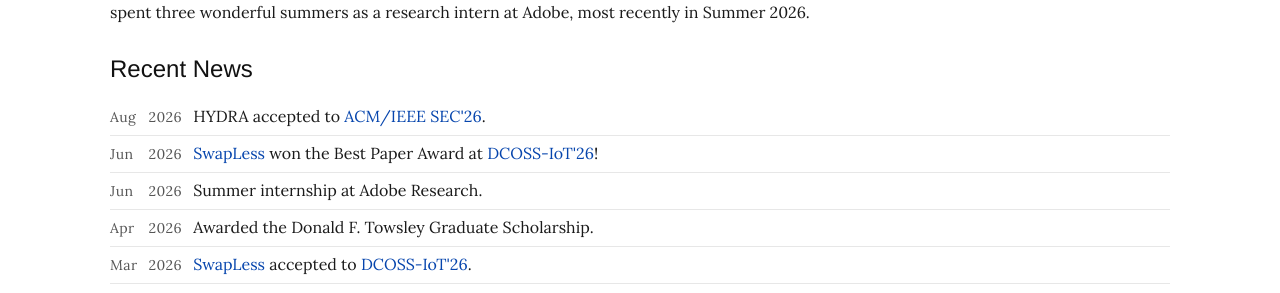
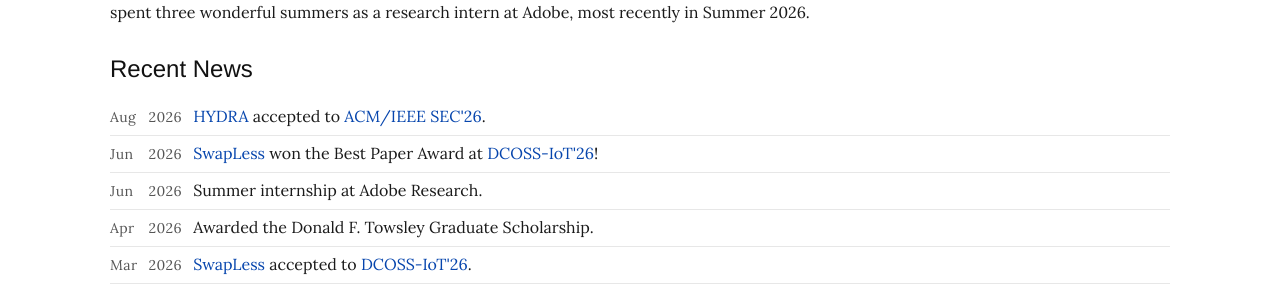
Before and after one commit to khngnathan/personal-website, a Jekyll site: the page built from index.html, in a window 1280 px wide. Shown: the part 435-728 px from the top of the page. Built offline with Jekyll 4.4.1, drawn with Linux system fonts in a browser that asks for light colours.

Commit message:
HYDRA: link to PDF (placeholder until official link)
Point the HYDRA publication title and the news mentions at
lass.cs.umass.edu/papers/pdf/sec26-hydra.pdf; keep SEC'26 -> conference.

```diff
--- a/index.html
+++ b/index.html
@@ -41,7 +41,7 @@ active: home
 <section id="news">
   <h2>Recent News</h2>
   <ul class="news">
-    <li><span class="date">Aug 2026</span> HYDRA accepted to <a href="https://acm-ieee-sec.org/2026/">ACM/IEEE SEC'26</a>.</li>
+    <li><span class="date">Aug 2026</span> <a href="https://lass.cs.umass.edu/papers/pdf/sec26-hydra.pdf">HYDRA</a> accepted to <a href="https://acm-ieee-sec.org/2026/">ACM/IEEE SEC'26</a>.</li>
     <li><span class="date">Jun 2026</span> <a href="https://ieeexplore.ieee.org/document/11659375">SwapLess</a> won the Best Paper Award at <a href="https://dcoss.org/">DCOSS-IoT'26</a>!</li>
     <li><span class="date">Jun 2026</span> Summer internship at Adobe Research.</li>
     <li><span class="date">Apr 2026</span> Awarded the Donald F. Towsley Graduate Scholarship.</li>
--- a/news.html
+++ b/news.html
@@ -9,7 +9,7 @@ description: News archive for Nathan Kwan-Ho Ng — papers, awards, internships,
 <section>
   <h2>2026</h2>
   <ul class="news">
-    <li><span class="date">Aug 2026</span> HYDRA accepted to <a href="https://acm-ieee-sec.org/2026/">ACM/IEEE SEC'26</a>.</li>
+    <li><span class="date">Aug 2026</span> <a href="https://lass.cs.umass.edu/papers/pdf/sec26-hydra.pdf">HYDRA</a> accepted to <a href="https://acm-ieee-sec.org/2026/">ACM/IEEE SEC'26</a>.</li>
     <li><span class="date">Jun 2026</span> <a href="https://ieeexplore.ieee.org/document/11659375">SwapLess</a> won the Best Paper Award at <a href="https://dcoss.org/">DCOSS-IoT'26</a>!</li>
     <li><span class="date">Jun 2026</span> Summer internship at Adobe Research.</li>
     <li><span class="date">Apr 2026</span> Awarded the Donald F. Towsley Graduate Scholarship.</li>
--- a/publications.html
+++ b/publications.html
@@ -11,7 +11,7 @@ active: publications
   <h2>Conference &amp; Journal Papers</h2>
   <ul class="pubs">
     <li>
-      <span class="ptitle"><a href="https://acm-ieee-sec.org/2026/">HYDRA: Multi-Level Ensemble Learning for Failure-Resilient Edge Inference</a></span>
+      <span class="ptitle"><a href="https://lass.cs.umass.edu/papers/pdf/sec26-hydra.pdf">HYDRA: Multi-Level Ensemble Learning for Failure-Resilient Edge Inference</a></span>
       <span class="pauthors">Krishna Praneet Gudipaty, Walid Hanafy, <b>Nathan Ng</b>, Kaan Ozkara, Qianlin Liang, Jesse Milzman, David Irwin, Suhas Diggavi, Prashant Shenoy</span>
       <span class="pvenue">ACM/IEEE Symposium on Edge Computing (SEC'26). To appear.</span>
     </li>
```
